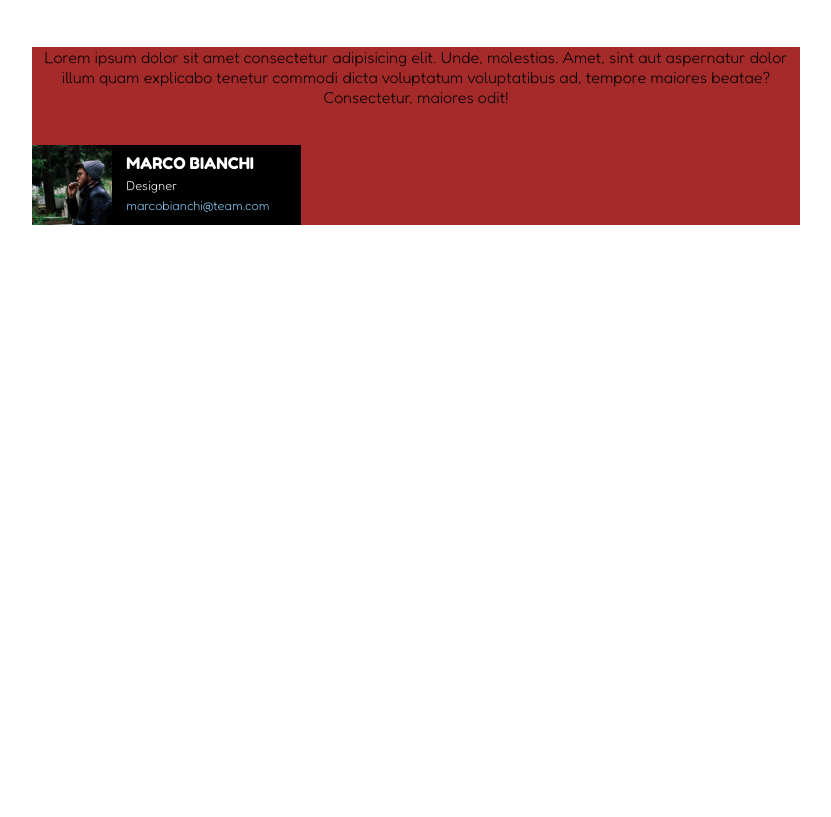
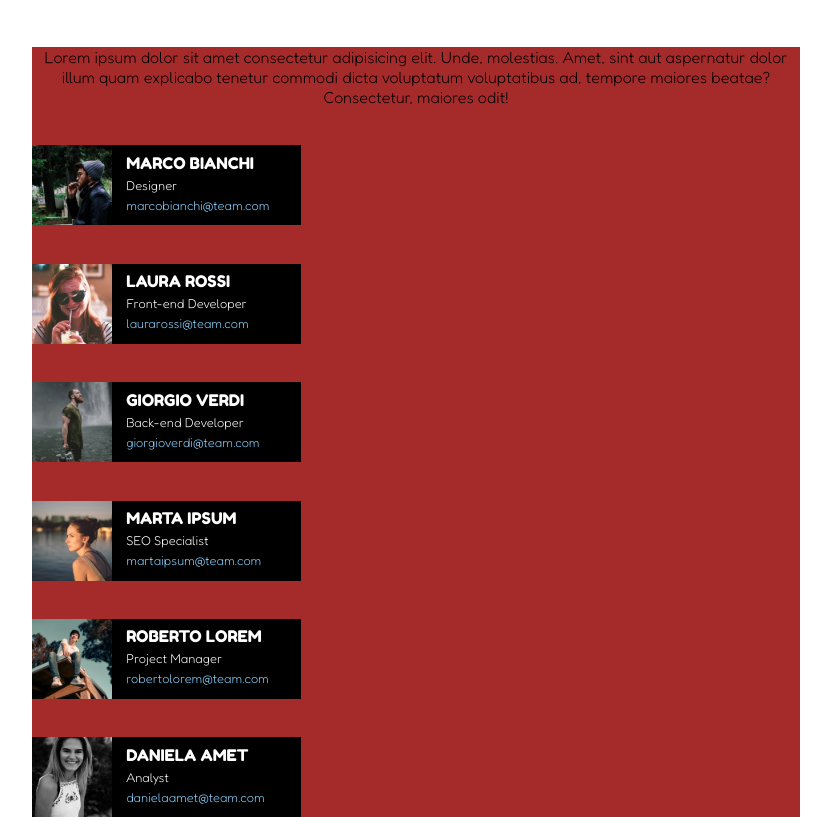
Before and after one commit to saragisondi/html-css-float-cards, a plain HTML site: page index.html in a window 1280 px wide. Shown: the part 72-889 px from the top of the page, without its empty margins (224-1055 px from the left). Before the commit the page ends 800 px from the top, so only its background shows below. Drawn offline with Linux system fonts and the light colour scheme.

Commit message:
[add] cards

```diff
--- a/index.html
+++ b/index.html
@@ -21,15 +21,16 @@
   <!--testo e cards-->
   <main>
     <section>
+        <div class="container-text">
+          <!--testo-->
+        <p>
+            Lorem ipsum dolor sit amet consectetur adipisicing elit. Unde, molestias. Amet, sint aut aspernatur dolor illum quam explicabo tenetur commodi dicta voluptatum voluptatibus ad, tempore maiores beatae? Consectetur, maiores odit!
+        </p>
 
-      <div class="container-text">
-        <!--testo-->
-        <p>
-          Lorem ipsum dolor sit amet consectetur adipisicing elit. Unde, molestias. Amet, sint aut aspernatur dolor illum quam explicabo tenetur commodi dicta voluptatum voluptatibus ad, tempore maiores beatae? Consectetur, maiores odit!
-        </p>
-        <!--cards-->
-        <div class="container-cards uno">
-          <div class="marco-bianchi">
+        <div class="container-clearfix">
+          <!--cards uno-->
+      <div class="container-cards uno">
+        <div>
           <img src="img/male1.png" alt="Marco Bianchi">
           <ul>
             <li>MARCO BIANCHI</li>
@@ -37,8 +38,65 @@
             <li><a href="#">marcobianchi@team.com</a></li>
           </ul>
         </div>
+      </div>
+        <!--cards due-->
+      <div class="container-cards due">
+        <div>
+          <img src="img/female1.png" alt="Laura Rossi">
+          <ul>
+            <li>LAURA ROSSI</li>
+            <li>Front-end Developer</li>
+            <li><a href="#">laurarossi@team.com</a></li>
+          </ul>
         </div>
       </div>
+        <!--cards tre-->
+      <div class="container-cards tre">
+        <div>
+          <img src="img/male2.png" alt="Giorgio Verdi">
+          <ul>
+            <li>GIORGIO VERDI</li>
+            <li>Back-end Developer</li>
+            <li><a href="#">giorgioverdi@team.com</a></li>
+          </ul>
+        </div>
+      </div>
+        <!--cards quattro-->
+      <div class="container-cards quattro">
+        <div>
+          <img src="img/female2.png" alt="Marta Ipsusm">
+          <ul>
+            <li>MARTA IPSUM</li>
+            <li>SEO Specialist</li>
+            <li><a href="#">martaipsum@team.com</a></li>
+          </ul>
+        </div>
+      </div>
+        <!--cards cinque-->
+      <div class="container-cards cinque">
+        <div>
+          <img src="img/male3.png" alt="Roberto Lorem">
+          <ul>
+            <li>ROBERTO LOREM</li>
+            <li>Project Manager</li>
+            <li><a href="#">robertolorem@team.com</a></li>
+          </ul>
+        </div>
+      </div>
+        <!--cards sei-->
+      <div class="container-cards sei">
+        <div>
+          <img src="img/female3.png" alt="Daniela Amet">
+          <ul>
+            <li>DANIELA AMET</li>
+            <li>Analyst</li>
+            <li><a href="#">danielaamet@team.com</a></li>
+          </ul>
+        </div>
+      </div>
+      </div>
+    </div>
+
     </section>
   </main>
 </body>
```
